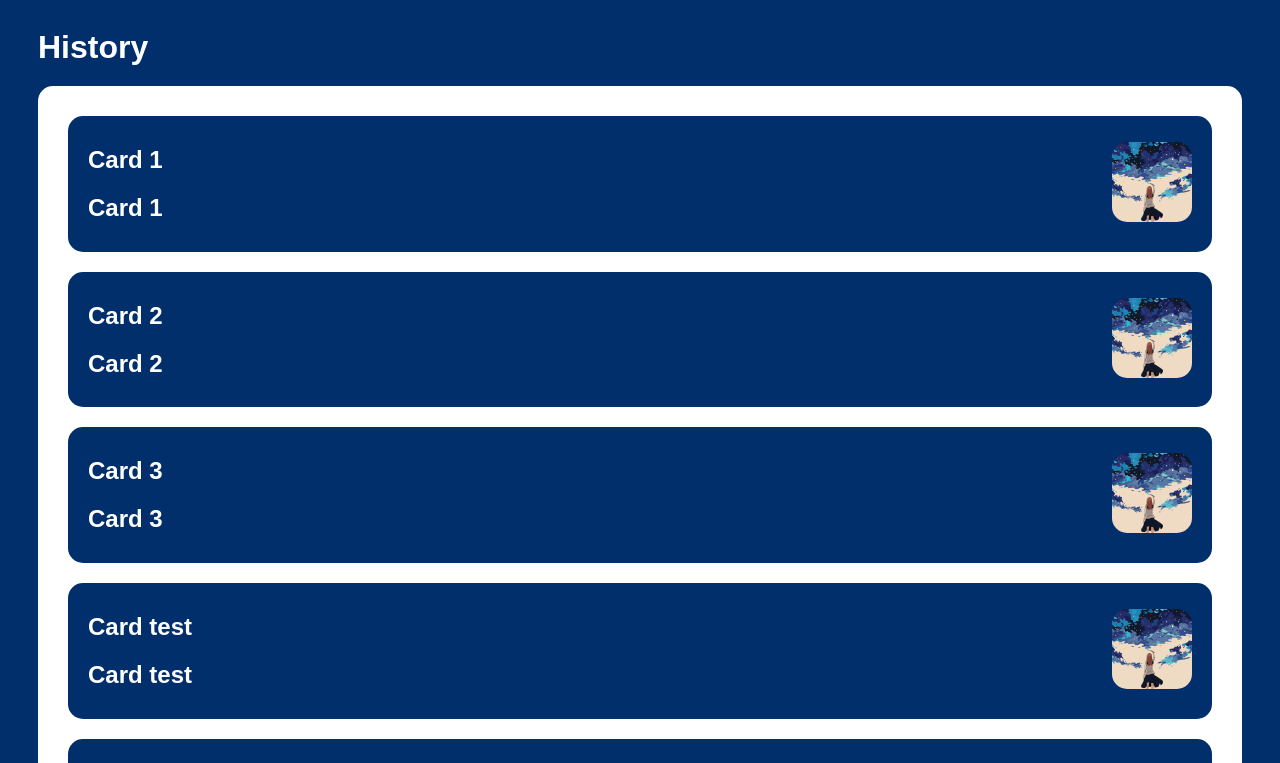
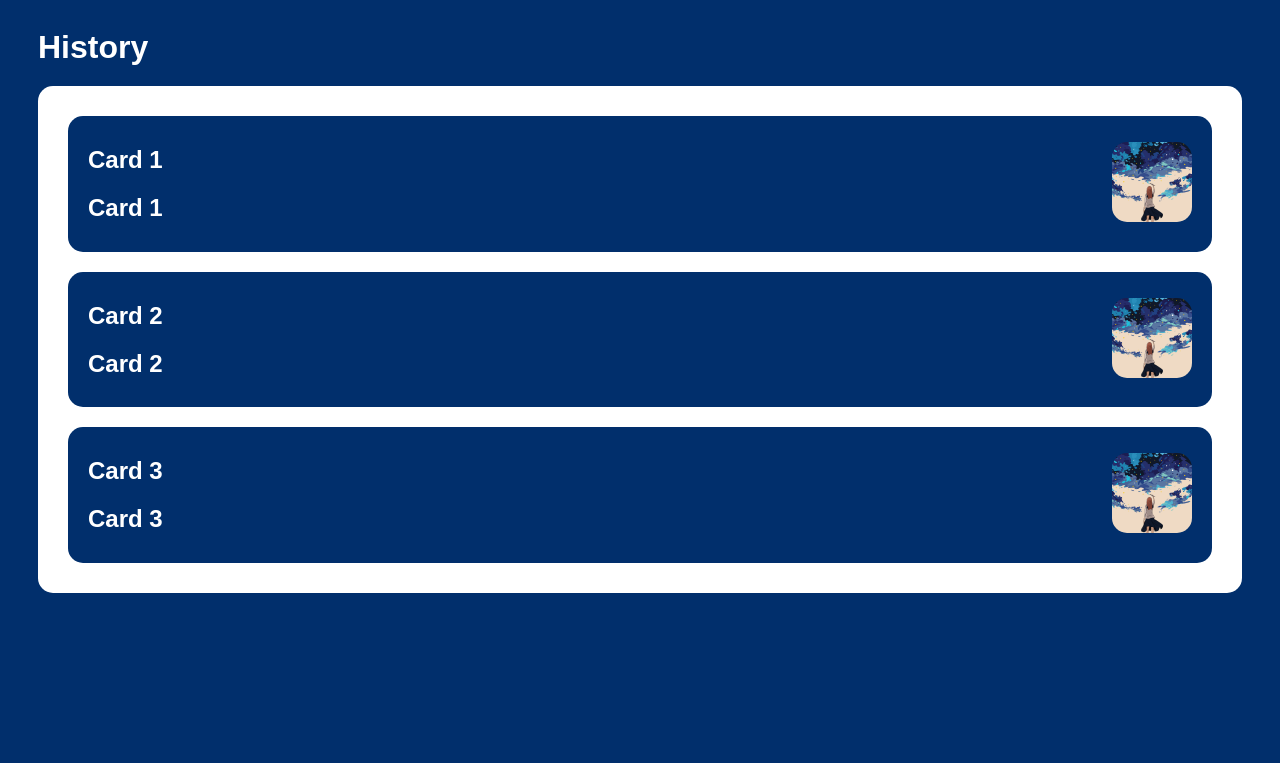
Before and after one commit to MCtop4ik/ai-challenge-app, a Next.js app: page / in a window 1280 px wide. Shown: the part 355-1118 px from the top of the page. After the commit the page ends 986 px from the top, so only its background shows below. Built offline with nearby package versions, Linux system fonts and the light colour scheme.

Commit message:
fix: error because wasnt key in history cards

```diff
--- a/pages/api/history.api.js
+++ b/pages/api/history.api.js
@@ -1,9 +1,15 @@
+import { handleClientScriptLoad } from "next/script";
 import StorageApi from "./storage.api";
 
 export default class HistoryApi {
 
+    static getHistoryCards() {
+        let historyData = StorageApi.get('historyData') || [];
+        return historyData;
+    }
+
     static addHistoryCard(historyCard) {
-        let historyData = StorageApi.get('historyData');
+        let historyData = StorageApi.get('historyData') || [];
         historyData.push(historyCard);
         StorageApi.set('historyData', historyData);
     }
--- a/pages/api/storage.api.js
+++ b/pages/api/storage.api.js
@@ -1,5 +1,9 @@
 const StorageApi = {
     get(key) {
+        console.log(typeof window);
+        if (typeof window == 'undefined') {
+            return null;
+        }
         const data = localStorage.getItem(key);
         return data ? JSON.parse(data) : null;
     },
--- a/pages/components/history-card/history-card.component.js
+++ b/pages/components/history-card/history-card.component.js
@@ -8,7 +8,7 @@ export default function HistoryCard({ id }) {
     const [showModal, setShowModal] = useState(false);
 
     const toggleModal = () => {
-        HistoryApi.addHistoryCard([{'id': 1, 'imagePath': 'test.png', 'pipeCount': 1, 'createdDate': new Date()}]);
+        HistoryApi.addHistoryCard({'id': 1, 'imagePath': 'test.png', 'pipeCount': 1, 'createdDate': new Date()});
         setShowModal(!showModal);
     };
 
--- a/pages/components/history-cards/history-cards.component.js
+++ b/pages/components/history-cards/history-cards.component.js
@@ -1,12 +1,15 @@
 import styles from './history-cards.module.css';
 import HistoryCard from "../history-card/history-card.component"
+import HistoryApi from '../../api/history.api';
 
 export default function HistoryCards() {
-    const items = ['1', '2', '3', 'test', '5', 'y'];
+    // HistoryApi.addHistoryCard({'id': 1, 'imagePath': 'test.png', 'pipeCount': 1, 'createdDate': new Date()});
+    // let items = HistoryApi.getHistoryCards();
+    let items = [1, 2, 3]
     return (
         <div className={styles.historyCardsContainer}>
-            {items.map((item) => (
-                <HistoryCard id={item}></HistoryCard>
+            {items.map((historyCard, index) => (
+                <HistoryCard key={index} id={historyCard}></HistoryCard>
             ))}
         </div>
     )
```
Lines whose indentation alone changed are shown as unchanged.
